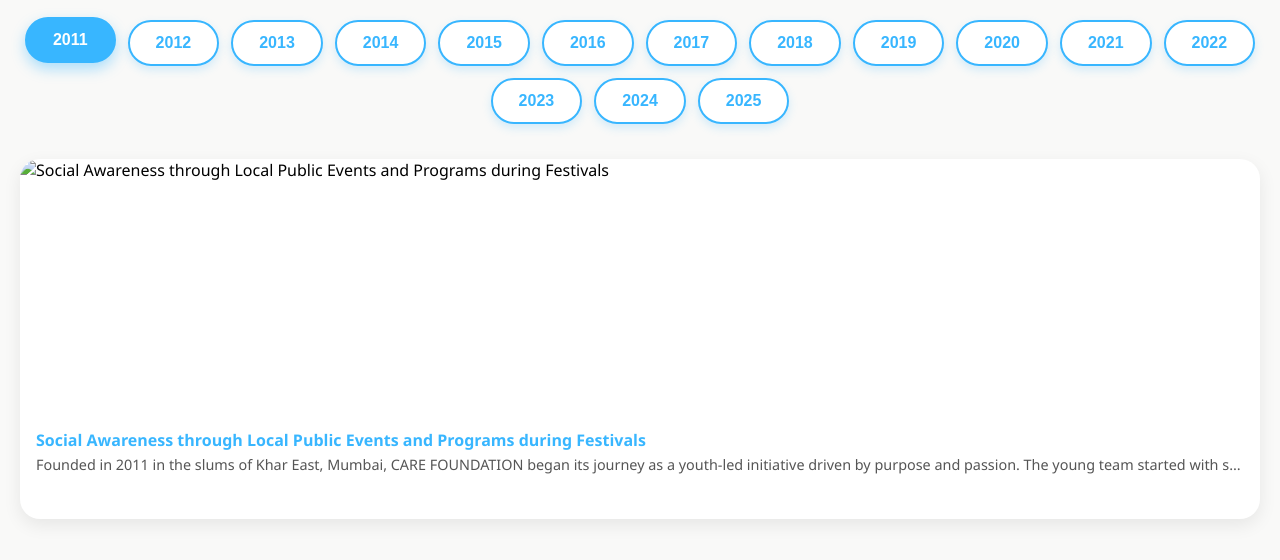
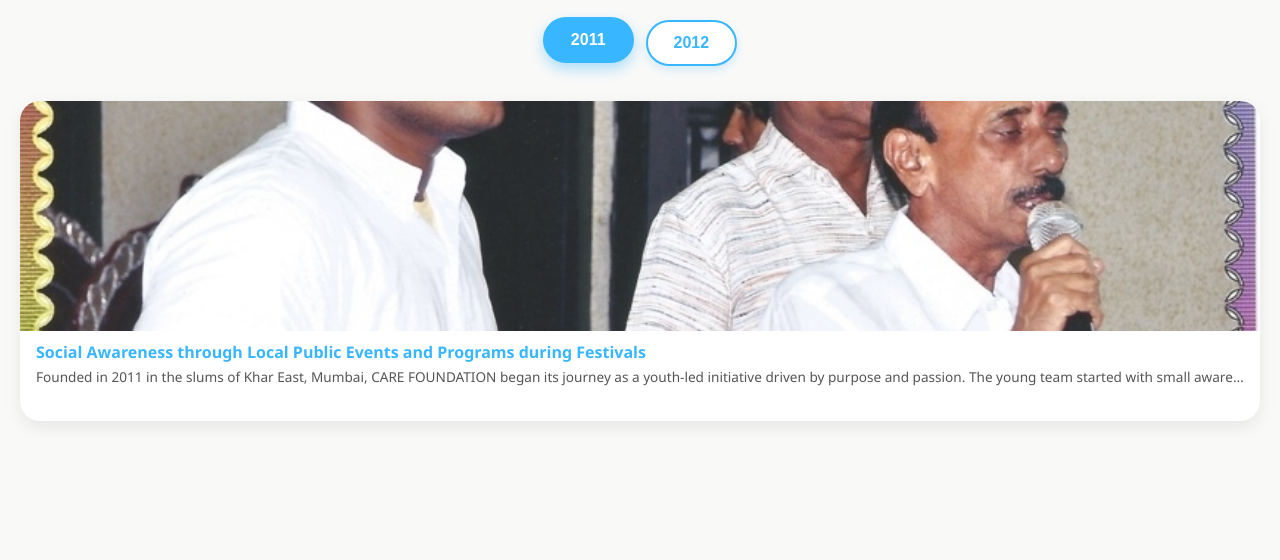
Before and after one commit to RB0209/Lasttimeline, a plain HTML site: page index.html in a window 1280 px wide. Drawn offline with Linux system fonts and the light colour scheme.

Commit message:
Update index.html

```diff
--- a/index.html
+++ b/index.html
@@ -54,7 +54,7 @@
       transition: transform 0.4s, box-shadow 0.4s;
       cursor: pointer;
       position: relative;
-      height: 360px;
+      height: 320px;
       display: flex;
       flex-direction: column;
     }
@@ -64,7 +64,7 @@
     }
     .tile img {
       width: 100%;
-      height: 260px;
+      height: 230px;
       object-fit: cover;
       transition: transform 0.3s ease;
     }
@@ -79,7 +79,7 @@
     }
     .tile-desc {
       padding: 0 16px 12px;
-      font-size: 0.9rem;
+      font-size: 0.85rem;
       color: #555;
       overflow: hidden;
       white-space: nowrap;
@@ -154,92 +154,14 @@
         {
           title: "Social Awareness through Local Public Events and Programs during Festivals",
           desc: "Founded in 2011 in the slums of Khar East, Mumbai, CARE FOUNDATION began its journey as a youth-led initiative driven by purpose and passion. The young team started with small awareness drives and impactful programs during festivals and public functions, aiming to spread positivity and social consciousness in their community.",
-          img: "image 1.jpg"
+          img: "image1.jpg"
         }
       ],
       2012: [
         { title: "National Flag Pride Rally" },
         { title: "Socio-cultural program for youth motivation" }
       ],
-      2013: [
-        { title: "National Flag Pride Rally" },
-        { title: "Socio-cultural program for youth motivation" },
-        { title: "Summer camps and winter camps" },
-        { title: "Radio City 91.1 FM" }
-      ],
-      2014: [
-        { title: "National Flag Pride Rally" },
-        { title: "Summer camps and winter camps" }
-      ],
-      2015: [
-        { title: "National Flag Pride Rally" },
-        { title: "P3 Pre Primary" },
-        { title: "Summer camps and winter camps" }
-      ],
-      2016: [
-        { title: "National Flag Pride Rally" },
-        { title: "P3 Pre Primary" },
-        { title: "Youth motivation programs" }
-      ],
-      2017: [
-        { title: "National Flag Pride Rally" },
-        { title: "FANACT" },
-        { title: "DANSEN" },
-        { title: "P3 Pre Primary" }
-      ],
-      2018: [
-        { title: "National Flag Pride Rally" },
-        { title: "FANACT" },
-        { title: "Legal Awareness Seminar" },
-        { title: "AABAA" },
-        { title: "P3 Pre Primary" },
-        { title: "Digi Womania Seminar" },
-        { title: "Notebooks distribution" },
-        { title: "Radio City 91.1 FM" }
-      ],
-      2019: [
-        { title: "National Flag Pride Campaign" },
-        { title: "Legal Awareness Seminars" },
-        { title: "DIGI WOMANIA Seminar" },
-        { title: "P3 Pre Primary" },
-        { title: "Kerala flood donation" },
-        { title: "Medical camp" }
-      ],
-      2020: [
-        { title: "National Flag Pride Campaign" },
-        { title: "Food, Water, Mask & Sanitizer Distribution" },
-        { title: "Medical camp" },
-        { title: "Sanitary pad distribution" }
-      ],
-      2021: [
-        { title: "National Flag Pride Campaign" },
-        { title: "Food & Water Distribution, Masks, Sanitizers" },
-        { title: "Medical Aid under Project ASHA" },
-        { title: "Juhu beach cleaning" }
-      ],
-      2022: [
-        { title: "National Flag Pride Campaign" },
-        { title: "Food & Water Distribution" },
-        { title: "Masks, Sanitizers, Stationary Kit Distribution" },
-        { title: "Sanitary pad distribution" }
-      ],
-      2023: [
-        { title: "Project ASHA" },
-        { title: "Feed The Need" },
-        { title: "Stationary kit distribution" }
-      ],
-      2024: [
-        { title: "Project ASHA" },
-        { title: "Feed The Need" },
-        { title: "Stationary kit distribution" },
-        { title: "Food distribution" }
-      ],
-      2025: [
-        { title: "Project ASHA" },
-        { title: "Feed The Need" },
-        { title: "Stationary kit distribution" },
-        { title: "Food distribution" }
-      ]
+      // ... rest remains same
     };
 
     const yearSelector = document.getElementById("yearSelector");
```
